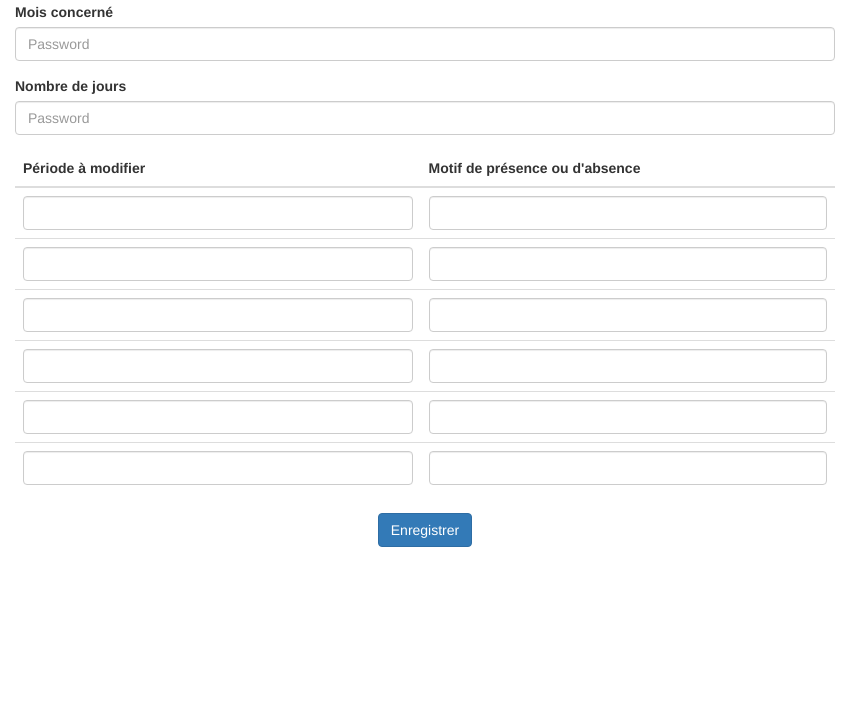
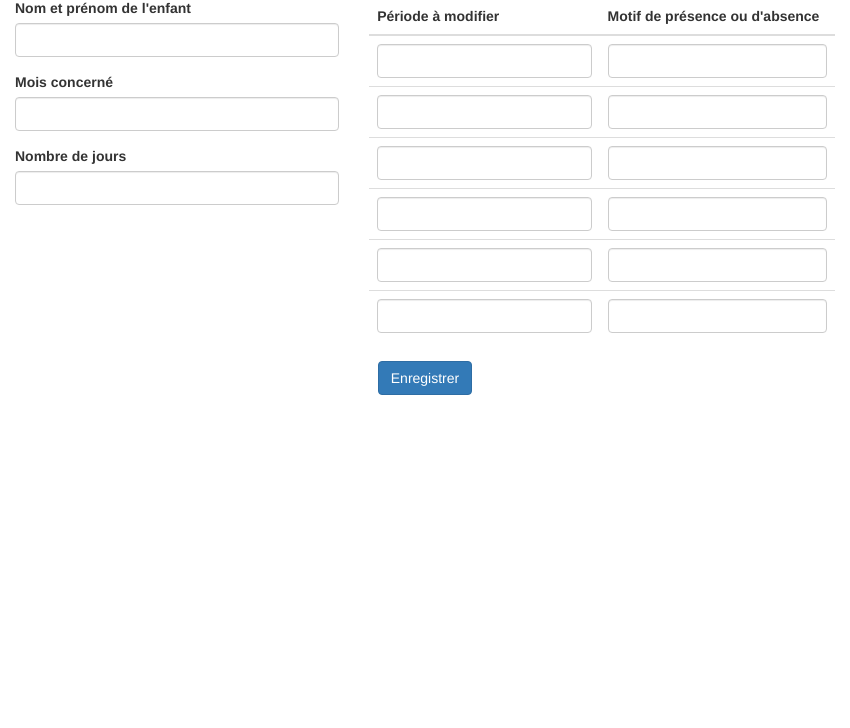
Before and after one commit to fan2misa/fiche-presence, an Electron app: page public/index.html in a window 850 px wide. Shown: the part 72-800 px from the top of the page. Drawn offline with nearby package versions, Linux system fonts and the light colour scheme.

Commit message:
feat: recuperation des donnees du formulaire

```diff
--- a/main.js
+++ b/main.js
@@ -3,6 +3,8 @@ var path = require('path');
 var electron = require('electron');
 
 var PUBLIC_PATH = path.join(__dirname, 'public');
+
+require('electron-reload')(PUBLIC_PATH);
 
 var Window = {
 
@@ -17,7 +19,7 @@ var Window = {
     create: function () {
         Window.main = new electron.BrowserWindow({
             width: 850,
-            height: 650
+            height: 700
         });
 
         Window.main.setMenu(Window.getMenu());
--- a/public/index.html
+++ b/public/index.html
@@ -3,27 +3,29 @@
     <head>
         <title>TODO supply a title</title>
         <meta charset="UTF-8">
-        <meta name="viewport" content="width=device-width, initial-scale=1.0">
-        <script type="text/javascript" src="vendor/jquery/dist/jquery.min.js"></script>
-        <script type="text/javascript" src="vendor/bootstrap/dist/js/bootstrap.min.js"></script>
+        <meta data-name="viewport" content="width=device-width, initial-scale=1.0">
         <link type="text/css" rel="stylesheet" href="vendor/bootstrap/dist/css/bootstrap.min.css" />
     </head>
     <body>
         <div class="container-fluid">
+            <h1 class="text-center">Fiche de précense</h1>
             <form>
+                <div class="row">
+                    <div class="col-sm-5 col-xs-12">
                         <div class="form-group">
                             <label for="enfant">Nom et prénom de l'enfant</label>
-                    <input type="email" class="form-control" id="enfant" placeholder="Email">
+                            <input type="email" class="form-control" id="enfant" data-name="enfant">
                         </div>
                         <div class="form-group">
-                    <label for="mois-concerne">Mois concerné</label>
-                    <input type="password" class="form-control" id="mois-concerne" placeholder="Password">
+                            <label for="mois">Mois concerné</label>
+                            <input type="password" class="form-control" id="mois" data-name="mois">
                         </div>
                         <div class="form-group">
                             <label for="jours">Nombre de jours</label>
-                    <input type="password" class="form-control" id="jours" placeholder="Password">
+                            <input type="password" class="form-control" id="jours" data-name="jours">
                         </div>
-
+                    </div>
+                    <div class="col-sm-7 col-xs-12">
                         <table class="table">
                             <thead>
                                 <tr>
@@ -33,37 +35,42 @@
                             </thead>
                             <tbody>
                                 <tr>
-                            <td><input type="text" class="form-control" name="periode[0][date]" value=""/></td>
-                            <td><input type="text" class="form-control" name="periode[0][motif]" value=""/></td>
+                                    <td><input type="text" class="form-control" data-name="periode" value=""/></td>
+                                    <td><input type="text" class="form-control" data-name="motif" value=""/></td>
                                 </tr>
                                 <tr>
-                            <td><input type="text" class="form-control" name="periode[1][date]" value=""/></td>
-                            <td><input type="text" class="form-control" name="periode[1][motif]" value=""/></td>
+                                    <td><input type="text" class="form-control" data-name="periode" value=""/></td>
+                                    <td><input type="text" class="form-control" data-name="motif" value=""/></td>
                                 </tr>
                                 <tr>
-                            <td><input type="text" class="form-control" name="periode[2][date]" value=""/></td>
-                            <td><input type="text" class="form-control" name="periode[2][motif]" value=""/></td>
+                                    <td><input type="text" class="form-control" data-name="periode" value=""/></td>
+                                    <td><input type="text" class="form-control" data-name="motif" value=""/></td>
                                 </tr>
                                 <tr>
-                            <td><input type="text" class="form-control" name="periode[3][date]" value=""/></td>
-                            <td><input type="text" class="form-control" name="periode[3][motif]" value=""/></td>
+                                    <td><input type="text" class="form-control" data-name="periode" value=""/></td>
+                                    <td><input type="text" class="form-control" data-name="motif" value=""/></td>
                                 </tr>
                                 <tr>
-                            <td><input type="text" class="form-control" name="periode[4][date]" value=""/></td>
-                            <td><input type="text" class="form-control" name="periode[4][motif]" value=""/></td>
+                                    <td><input type="text" class="form-control" data-name="periode" value=""/></td>
+                                    <td><input type="text" class="form-control" data-name="motif" value=""/></td>
                                 </tr>
                                 <tr>
-                            <td><input type="text" class="form-control" name="periode[5][date]" value=""/></td>
-                            <td><input type="text" class="form-control" name="periode[5][motif]" value=""/></td>
+                                    <td><input type="text" class="form-control" data-name="periode" value=""/></td>
+                                    <td><input type="text" class="form-control" data-name="motif" value=""/></td>
                                 </tr>
                             </tbody>
                         </table>
-
+                    </div>
+                </div>
                 <div class="text-center">
-                    <button type="submit" class="btn btn-primary">Enregistrer</button>
+                    <button type="button" id="submit-button" class="btn btn-primary">Enregistrer</button>
                 </div>
             </form>
         </div>
+        <script type="text/javascript">
+            var jQuery = require("jquery");
+        </script>
+        <script type="text/javascript" src="vendor/bootstrap/dist/js/bootstrap.min.js"></script>
         <script type="text/javascript" src="index.js"></script>
     </body>
 </html>
--- a/public/index.js
+++ b/public/index.js
@@ -1,5 +1,18 @@
-/*
- * To change this license header, choose License Headers in Project Properties.
- * To change this template file, choose Tools | Templates
- * and open the template in the editor.
- */
+
+jQuery('#submit-button').on("click", function () {
+    var data = {
+        enfant: jQuery('form').find('[data-name=enfant]').val(),
+        mois: jQuery('form').find('[data-name=mois]').val(),
+        jours: jQuery('form').find('[data-name=jours]').val(),
+        periodes: []
+    };
+
+    jQuery('table').find('tbody').find('tr').each((tr) => {
+        data.periodes.push({
+            periode: jQuery(tr).find('[data-name=periode]').val(),
+            motif: jQuery(tr).find('[data-name=motif]').val(),
+        });
+    });
+
+    console.log(data);
+});
```
Lines whose indentation alone changed are shown as unchanged.
